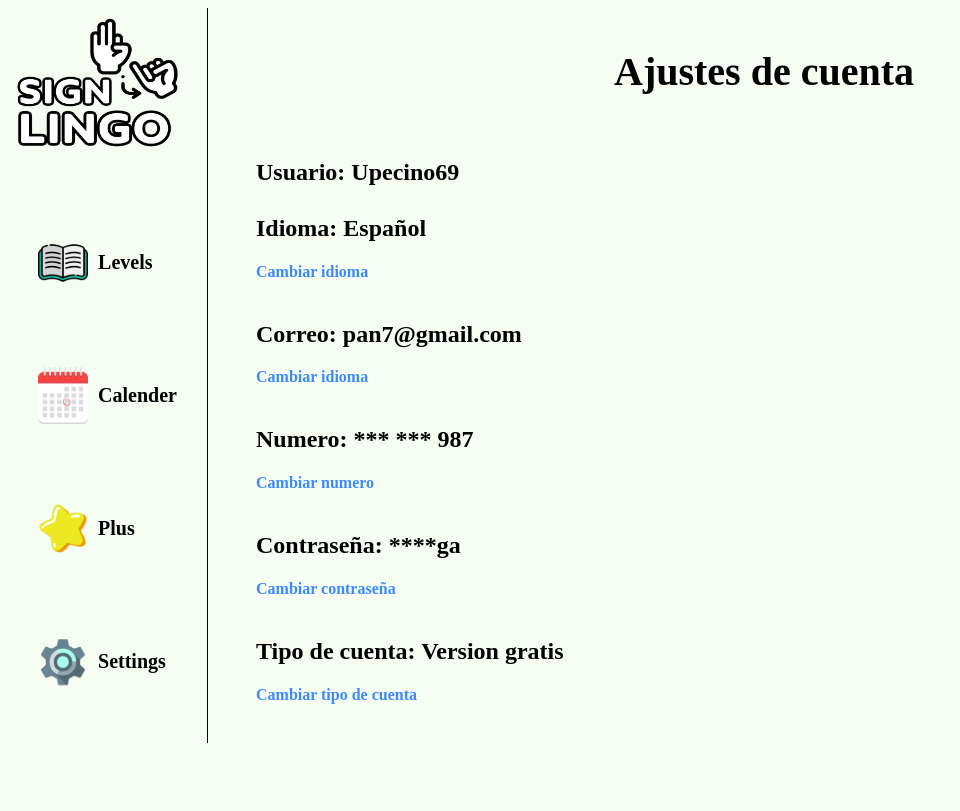
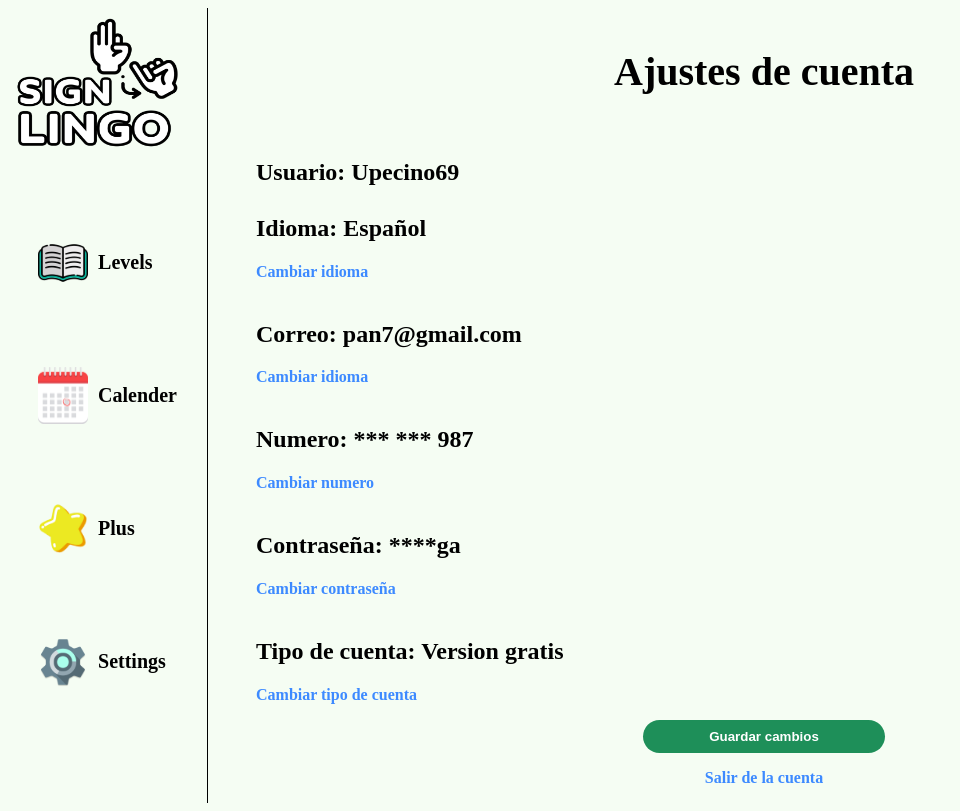
Before and after one commit to Artificial-Brain-SW71/SignLingo-Fronted-Web, a Vue app: page /#/Settings in a window 1280 px wide. Shown: the whole page, without its empty margins (0-960 px from the left). Built offline with nearby package versions, Linux system fonts and the light colour scheme.

Commit message:
style: prime button added

```diff
--- a/package.json
+++ b/package.json
@@ -8,6 +8,7 @@
     "preview": "vite preview"
   },
   "dependencies": {
+    "primevue": "^3.28.0",
     "vue": "^3.2.47",
     "vue-router": "^4.1.6"
   },
--- a/src/components/Settings.component.vue
+++ b/src/components/Settings.component.vue
@@ -19,18 +19,22 @@
         <p class="setting-property">Tipo de cuenta: Version gratis</p>
         <p class="change-option">Cambiar tipo de cuenta</p>
 
+        <div class="button-style">
+                <pv-button label="Guardar cambios"/>
+        </div>
+
+        <p class="change-option mod">Salir de la cuenta</p>
+
 
 </template>
 
 <script>
 export default {
-    name: "Settings"
+    name: "Settings",
 }
 </script>
 
 <style scoped>
-
-
 
 .settings-title{
     color: #000000;
@@ -64,5 +68,25 @@ export default {
     margin-bottom: 0.2em;
 }
 
+.button-style {
+    display: flex;
+    align-items: center;
+    justify-content: center;
+}
+
+button{
+    background-color: #1E8F59;
+    color: white;
+    border: none;
+    padding: 0.7em 5em;
+    border-radius: 1.4em;
+    font-weight: 900;
+}
+
+.mod{
+    display: flex;
+    align-items: center;
+    justify-content: center;
+}
 
 </style>
--- a/src/main.js
+++ b/src/main.js
@@ -2,8 +2,14 @@ import { createApp } from 'vue'
 import App from './App.vue'
 import './assets/main.css'
 import router from "@/router";
+import Button from 'primevue/button';
+import PrimeVue from 'primevue/config';
 
 const app = createApp(App);
+
+app.component("pv-button",Button)
+
 app.use(router)
+app.use(PrimeVue);
 
 app.mount('#app')
```
Also changed, not shown: 1 other file (tests, documents, lock files or other folders).
